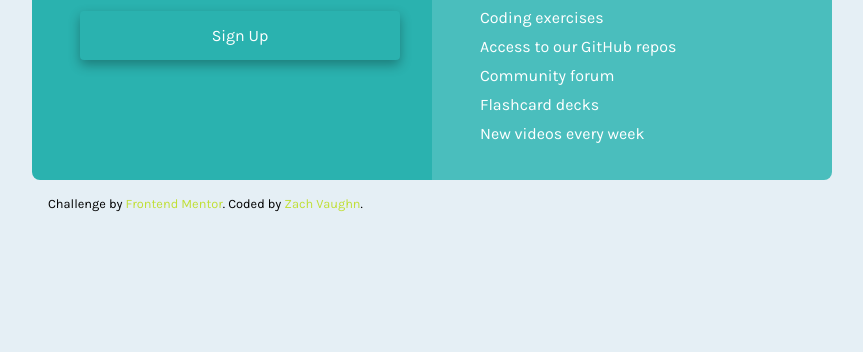
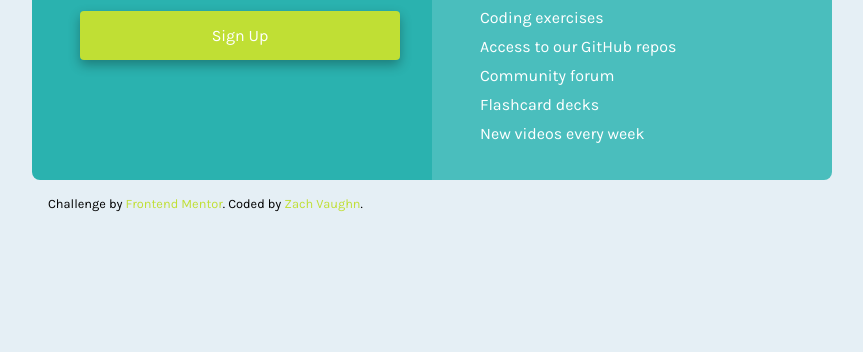
Before and after one commit to ZachT6/price, a plain HTML site: page index.html in a window 1280 px wide. Shown: the part 448-800 px from the top of the page, without its empty margins (208-1071 px from the left). Drawn offline with Linux system fonts and the light colour scheme.

Commit message:
Update styles.css

```diff
--- a/css/styles.css
+++ b/css/styles.css
@@ -87,7 +87,7 @@ Monthly Subscription Section
 .monthly-copy a{
 	display: block;
 	margin-top: 25px;
-	background-color: hsl(71, 73% 54%);
+	background-color: hsl(71, 73%, 54%);
 	color: #fff;
 	width: 100%;
 	padding: 15px 0;
```
